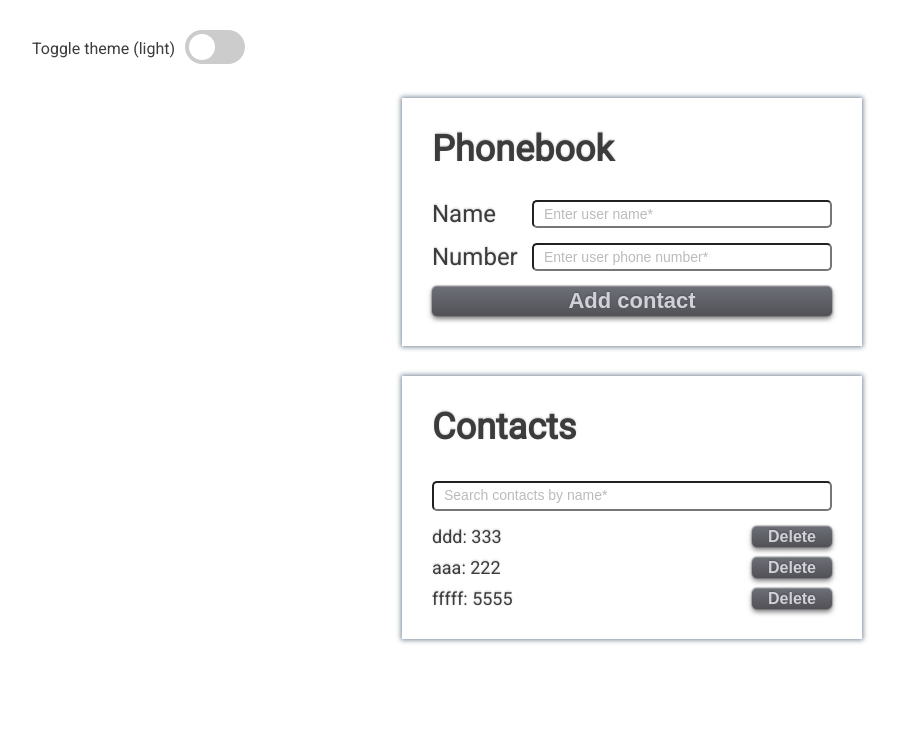
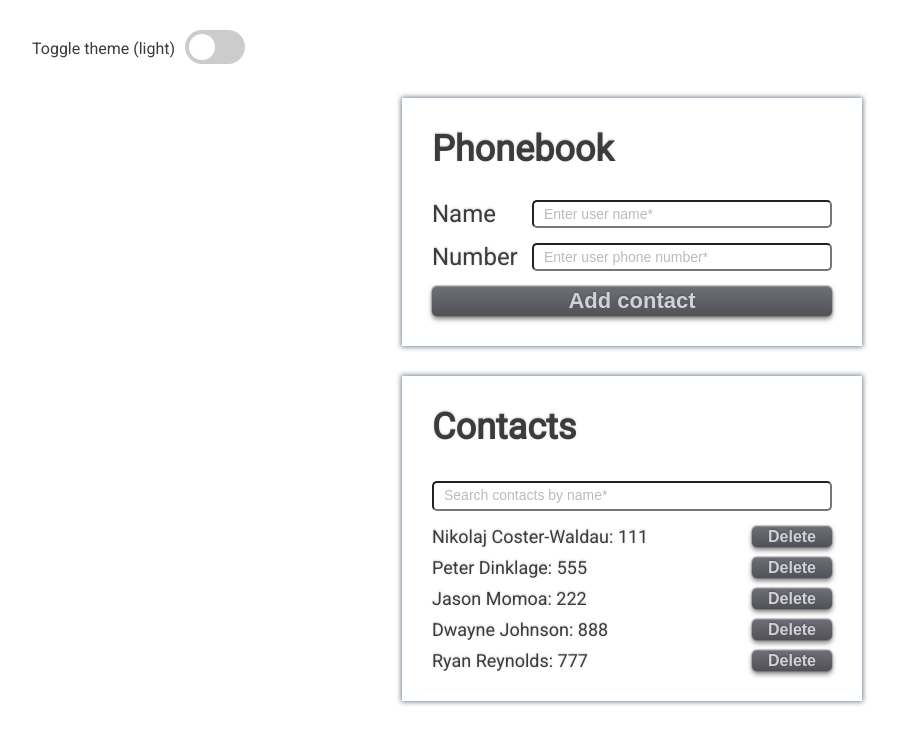
Before and after one commit to 27ugeen/Middleware-test, a React (Create React App) app: page / in a window 1280 px wide. Shown: the top 744 px of the page, without its empty margins (8-905 px from the left). Built offline with nearby package versions, Linux system fonts and the light colour scheme; data requests are answered from the project's data file.

Commit message:
add createSelector

```diff
--- a/db.json
+++ b/db.json
@@ -1,19 +1,29 @@
 {
   "contacts": [
     {
-      "name": "ddd",
-      "number": "333",
+      "name": "Nikolaj Coster-Waldau",
+      "number": "111",
       "id": 1
     },
     {
-      "name": "aaa",
-      "number": "222",
+      "name": "Peter Dinklage",
+      "number": "555",
       "id": 2
     },
     {
-      "name": "fffff",
-      "number": "5555",
+      "name": "Jason Momoa",
+      "number": "222",
       "id": 3
+    },
+    {
+      "name": "Dwayne Johnson",
+      "number": "888",
+      "id": 4
+    },
+    {
+      "name": "Ryan Reynolds",
+      "number": "777",
+      "id": 5
     }
   ]
 }
--- a/src/components/ContactsList/ContactsList.js
+++ b/src/components/ContactsList/ContactsList.js
@@ -1,6 +1,6 @@
 import React from 'react';
 import { connect } from 'react-redux';
-import ContactsListItem from './ContactsListItem';
+import ContactsListItem from './ContactsListItemContainer';
 import contactsSelectors from '../../redux/contacts/contactsSelectors';
 import PropTypes from 'prop-types';
 import styles from './ContactsList.module.css';
--- a/src/components/ContactsList/ContactsListItem.js
+++ b/src/components/ContactsList/ContactsListItem.js
@@ -1,8 +1,5 @@
 import React from 'react';
-import { connect } from 'react-redux';
-import contactsOperations from '../../redux/contacts/contactsOperations';
-import contactsSelectors from '../../redux/contacts/contactsSelectors';
-import withTheme from '../hoc/withTheme';
+
 import PropTypes from 'prop-types';
 import styles from './ContactsList.module.css';
 
@@ -35,19 +32,4 @@ ContactsListItem.propTypes = {
   }).isRequired,
 };
 
-const mapStateToProps = (state, ownProps) => {
-  const item = contactsSelectors.getContactById(state, ownProps.id);
-  return {
-    ...item,
-  };
-};
-
-const mapDispatchToProps = (dispatch, ownProps) => ({
-  onDeleteContact: () =>
-    dispatch(contactsOperations.deleteContact(ownProps.id)),
-});
-
-export default connect(
-  mapStateToProps,
-  mapDispatchToProps,
-)(withTheme(ContactsListItem));
+export default ContactsListItem;
--- /dev/null
+++ b/src/components/ContactsList/ContactsListItemContainer.js
@@ -0,0 +1,22 @@
+import { connect } from 'react-redux';
+import ContactsListItem from './ContactsListItem';
+import contactsOperations from '../../redux/contacts/contactsOperations';
+import contactsSelectors from '../../redux/contacts/contactsSelectors';
+import withTheme from '../hoc/withTheme';
+
+const mapStateToProps = (state, ownProps) => {
+  const item = contactsSelectors.getContactById(state, ownProps.id);
+  return {
+    ...item,
+  };
+};
+
+const mapDispatchToProps = (dispatch, ownProps) => ({
+  onDeleteContact: () =>
+    dispatch(contactsOperations.deleteContact(ownProps.id)),
+});
+
+export default connect(
+  mapStateToProps,
+  mapDispatchToProps,
+)(withTheme(ContactsListItem));
--- a/src/components/PhoneBookPage.js
+++ b/src/components/PhoneBookPage.js
@@ -1,19 +1,26 @@
 import React from 'react';
+import { connect } from 'react-redux';
 import Phonebook from './PhoneBook';
 import ContactsList from './ContactsList';
 import ContactFilter from './ContactFilter';
 import Section from './Section';
+import Notification from './Notification';
+import contactsSelectors from '../redux/contacts/contactsSelectors';
 import withTheme from './hoc/withTheme';
 import PropTypes from 'prop-types';
 
-const PhoneBookPage = ({ theme }) => (
+const PhoneBookPage = ({ items, theme }) => (
   <div className={`phoneBook ${theme.config.bodyBg}`}>
     <Section title="Phonebook">
       <Phonebook />
     </Section>
     <Section title="Contacts">
-      <ContactFilter />
-      <ContactsList />
+      {items.length > 1 && <ContactFilter />}
+      {items.length < 1 ? (
+        <Notification message="There is no contact yet..." />
+      ) : (
+        <ContactsList />
+      )}
     </Section>
   </div>
 );
@@ -26,4 +33,8 @@ PhoneBookPage.propTypes = {
   }).isRequired,
 };
 
-export default withTheme(PhoneBookPage);
+const mapStateToProps = state => ({
+  items: contactsSelectors.getContactsItems(state),
+});
+
+export default connect(mapStateToProps)(withTheme(PhoneBookPage));
```
Also changed, not shown: src/redux/contacts/contactsSelectors.js (+1 -7 lines).
